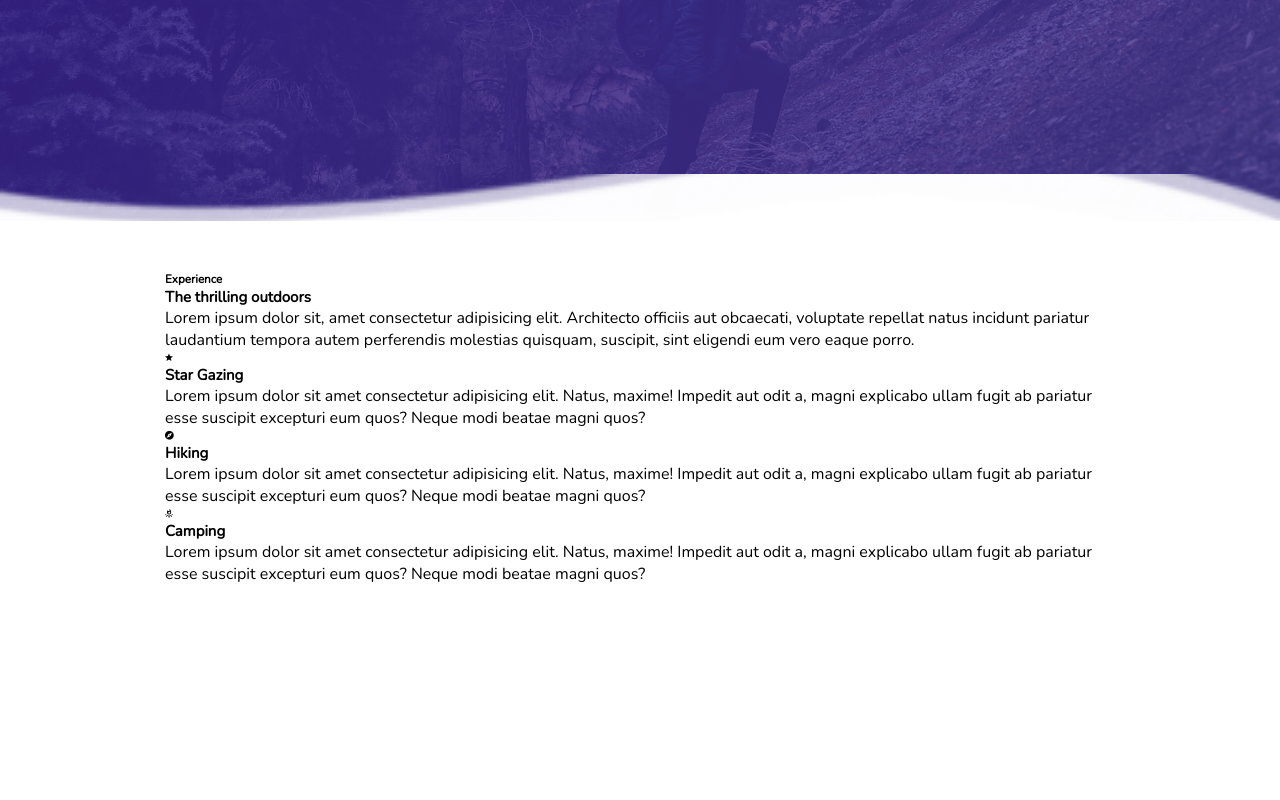
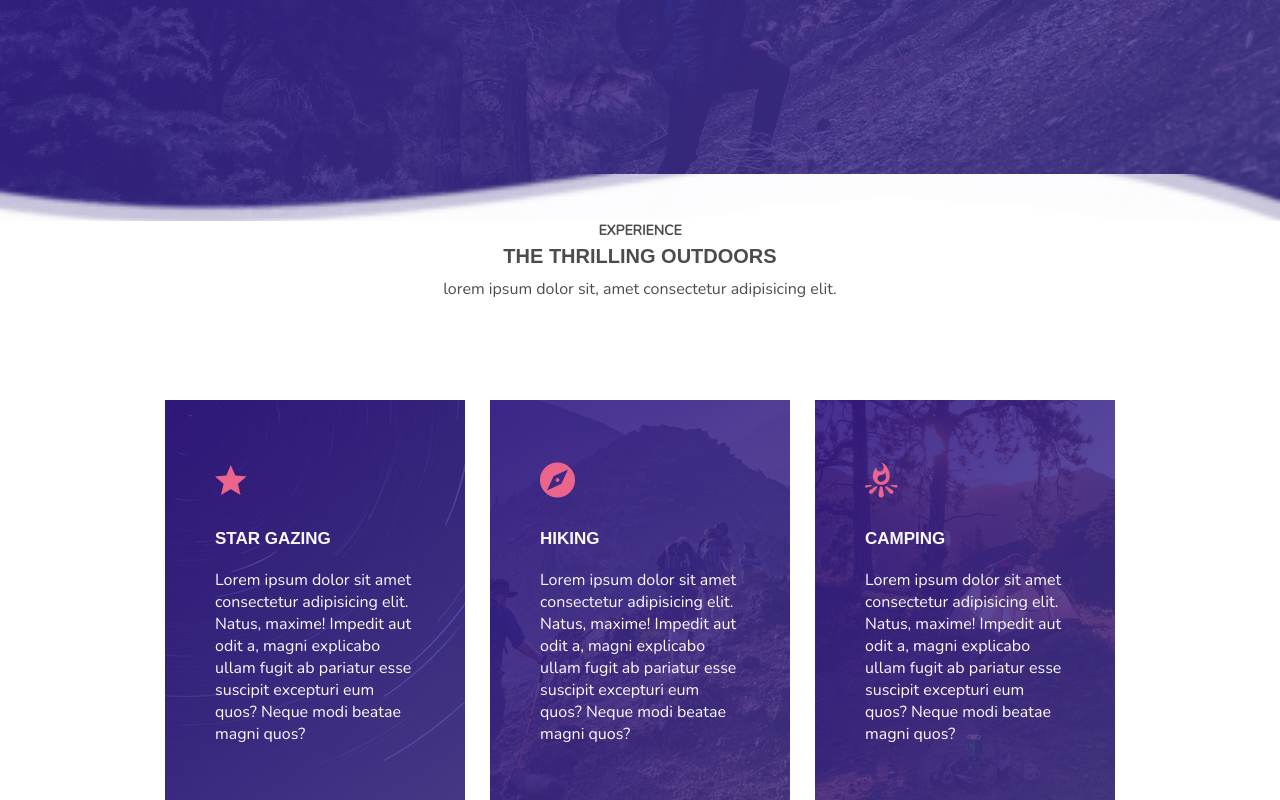
Before and after one commit to mainangethe/tour_responsive_lp, a plain HTML site: page src/index.html in a window 1280 px wide. Shown: the part 419-1219 px from the top of the page. Before the commit the page ends 1054 px from the top, so only its background shows below. Drawn offline with nearby package versions, Linux system fonts and the light colour scheme; a web font is replaced by a local one.

Commit message:
Add section styles

```diff
--- a/assets/stylesheets/main.css
+++ b/assets/stylesheets/main.css
@@ -183,3 +183,80 @@ nav  {
 }
 
   .btn:hover  { background-color: #ce587b; }
+
+
+
+
+
+/* 4. Experience Outdoors Section Styles */
+.experience-outdoors  { padding: 0; }
+
+
+.title-heading  {
+  text-align: center;
+  text-transform: uppercase;
+  margin-bottom: 10rem;
+  color: rgba(0, 0, 0, .7);
+}
+
+  .title-heading h3  { font-size: 1.4rem; }
+
+  .title-heading h2  {
+    font-family: 'Aldrich', sans-serif;
+    font-size: 2rem;
+    margin: .5rem 0 1rem;
+  }
+
+  .title-heading p  { text-transform: lowercase; }
+
+
+.activities-grid  {
+  display: grid;
+  grid-template-columns: repeat(auto-fit, minmax(25rem, 1fr));;
+  grid-gap: 2.5rem;
+}
+
+  .activities-grid-item  {
+    height: 40rem;
+    padding: 5rem;
+
+    position: relative;
+    display: flex;
+    flex-direction: column;
+    justify-content: center;
+    cursor: pointer;
+    z-index: 1;
+
+    color: #fafafa;
+  }
+
+    .activities-grid-item::before  {
+      content: '';
+      position: absolute;
+      top: 0;
+      left: 0;
+      width: 100%;
+      height: 100%;
+
+      background-image: linear-gradient(135deg, rgba(49, 24, 131, .9) 0%, rgba(72, 56, 149, .8) 100%);
+      z-index: -1;
+    }
+
+    .activities-grid-item i  {
+      font-size: 4rem;
+      color: #eb648c;
+    }
+
+    .activities-grid-item h2  {
+      font-family: 'Aldrich', sans-serif;
+      font-size: 1.7rem;
+      text-transform: uppercase;
+      margin: 2rem 0;
+    }
+
+
+.star-gazing  { background: url('../images/stars.jpg') center no-repeat; }
+
+.hiking  { background: url('../images/hiking.jpg') center no-repeat; }
+
+.camping  { background: url('../images/camping.jpg') center no-repeat; }
--- a/src/index.html
+++ b/src/index.html
@@ -87,13 +87,10 @@
         <div class="title-heading">
           <h3>Experience</h3>
 
-          <h1>The thrilling outdoors</h1>
+          <h2>The thrilling outdoors</h2>
 
           <p>
-            Lorem ipsum dolor sit, amet consectetur adipisicing elit. Architecto
-            officiis aut obcaecati, voluptate repellat natus incidunt pariatur
-            laudantium tempora autem perferendis molestias quisquam, suscipit,
-            sint eligendi eum vero eaque porro.
+            Lorem ipsum dolor sit, amet consectetur adipisicing elit.
           </p>
         </div>
 
@@ -102,7 +99,7 @@
           <div class="activities-grid-item star-gazing">
             <i class="icon ion-md-star"></i>
 
-            <h1>Star Gazing</h1>
+            <h2>Star Gazing</h2>
 
             <p>
               Lorem ipsum dolor sit amet consectetur adipisicing elit. Natus,
@@ -116,7 +113,7 @@
           <div class="activities-grid-item hiking">
             <i class="icon ion-md-compass"></i>
 
-            <h1>Hiking</h1>
+            <h2>Hiking</h2>
 
             <p>
               Lorem ipsum dolor sit amet consectetur adipisicing elit. Natus,
@@ -130,7 +127,7 @@
           <div class="activities-grid-item camping">
             <i class="icon ion-md-bonfire"></i>
 
-            <h1>Camping</h1>
+            <h2>Camping</h2>
 
             <p>
               Lorem ipsum dolor sit amet consectetur adipisicing elit. Natus,
```
Lines whose indentation alone changed are shown as unchanged.
